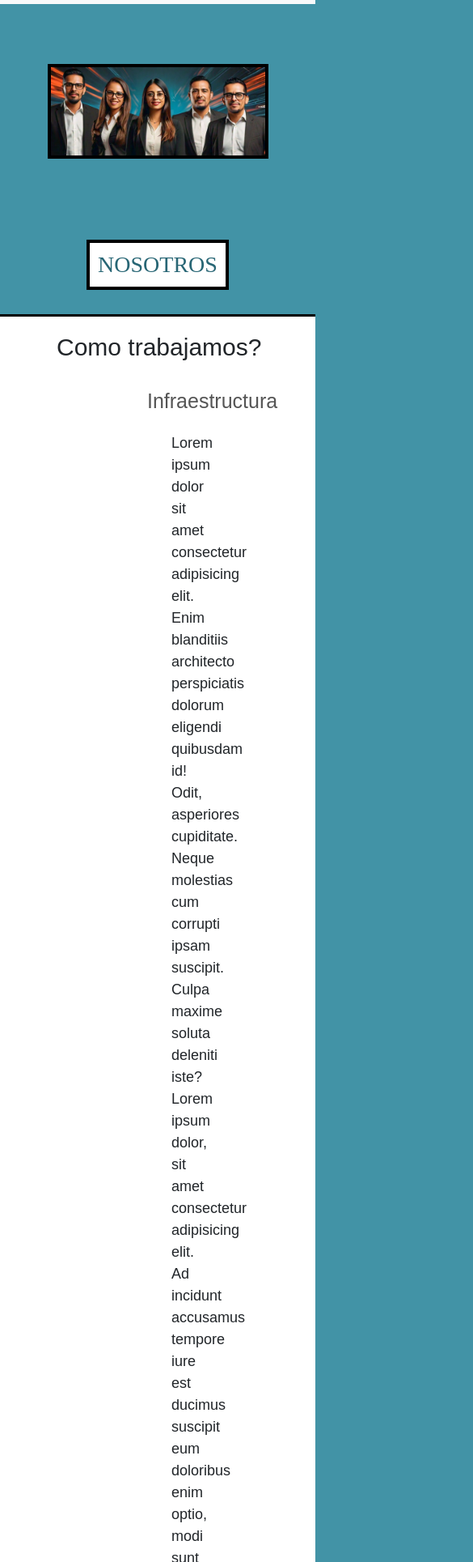
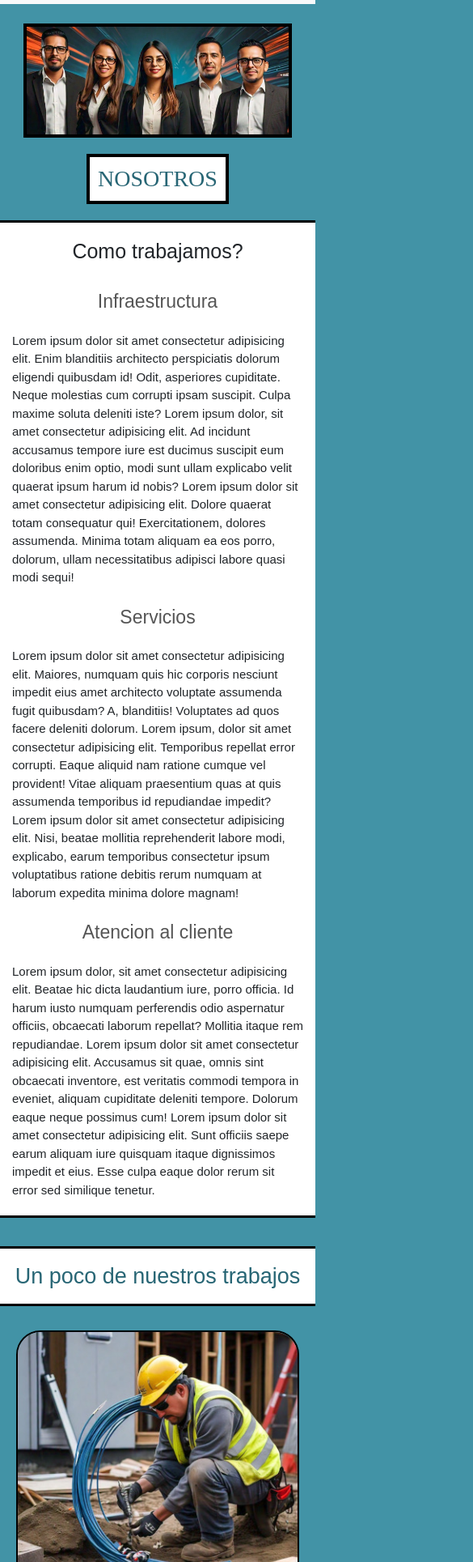
Before and after one commit to DionisioRodriguez/FirstProyect, a plain HTML site: page primerejercicio/pages/nosotros.html in a window 390 px wide. Shown: the part 71-2000 px from the top of the page at 81% size, 585 px wide, since content can reach past the window. Drawn offline with nearby package versions, Linux system fonts and the light colour scheme.

Commit message:
Haciendo movile pagina NOSOTROS

```diff
--- a/primerejercicio/css/styles.css
+++ b/primerejercicio/css/styles.css
@@ -624,7 +624,6 @@ div .wtsp {
 
     .principal__img {
         margin-top: 0px;
-        margin-bottom: 269px;
         width: 90%;
     }
 
@@ -644,6 +643,91 @@ div .wtsp {
     }
 
 /* FIN PARTE CONTACTO */
+
+/* PARTE NOSOTROS */
+
+/* PRINCIPAL */
+
+    .primer__img {
+        width: 85%;
+        margin-top: 100px;
+    }
+
+    .primer__titulo {
+        margin-top: 20px;
+        margin-bottom: 20px;
+    }
+
+/* FIN PRINCIPAL */
+
+/* NOSOTROS */
+
+    .nosotros__pregunta {
+        text-align: center;
+        margin-left: 0;
+        font-size: 25px;
+    }
+
+    .nosotros__item--container {
+        margin: 0;
+        padding: 0;
+    }
+
+    .nosotros__item {
+        text-align: center;
+        font-size: 23px;
+    }
+
+    .nosotros__respuesta {
+        margin: 20px 15px;
+        font-size: 15px;
+    }
+
+/* FIN NOSOTROS */
+
+/* TRABAJO */
+
+    .trabajo__titulo, .pueblo__titulo {
+        margin: 35px auto 10px auto;
+        font-size: 27px;
+        border-top: 3px solid #000;
+        border-bottom: 3px solid #000;
+        border-right: none;
+        border-left: none;
+    }
+
+    .trabajo--container {
+        flex-direction: column;
+    }
+
+/* FIN TRABAJO */
+
+/* PUEBLO */
+
+    .pueblo--container {
+        flex-direction: column;
+    }
+
+    .pueblo__img--container {
+        position: static;
+    }
+
+    .pueblo__img {
+        border-radius: 30px;
+    }
+
+    .pueblo__nombre {
+        position: static;
+        margin: 8px 60px;
+    }
+
+    .ultimo-pueblo {
+        margin-bottom: 10px;
+    }
+
+/* FIN PUEBLO */
+
+/* FIN PARTE NOSOTROS */
 
 /* PARTE FAQ */
 
--- a/primerejercicio/pages/nosotros.html
+++ b/primerejercicio/pages/nosotros.html
@@ -129,7 +129,7 @@
                     <img class="pueblo__img" src="../assets/img/comuna-villaamelia.jpg" alt="Imagen de la comuna de Villa Amelia">
                     <p class="pueblo__nombre">Villa Amelia</p>
                 </div>
-                <div class="pueblo__img--container">
+                <div class="pueblo__img--container ultimo-pueblo">
                     <img class="pueblo__img" src="../assets/img/comuna-zaballa.jpg" alt="Imagen de la comuna de Zaballa">
                     <p class="pueblo__nombre">Zaballa</p>
                 </div>
```
Also changed, not shown: primerejercicio/index.html (+1 -1 lines).
